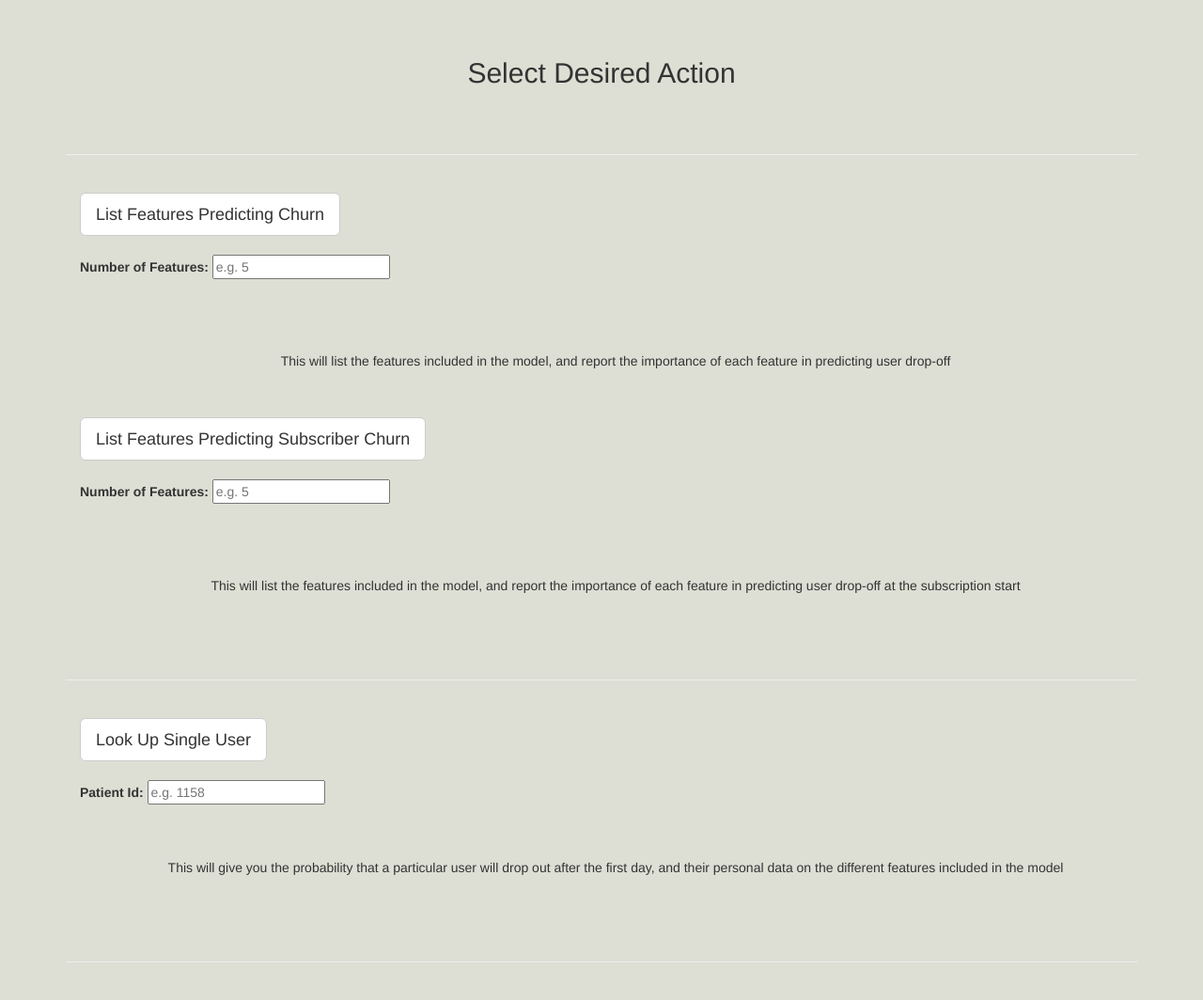
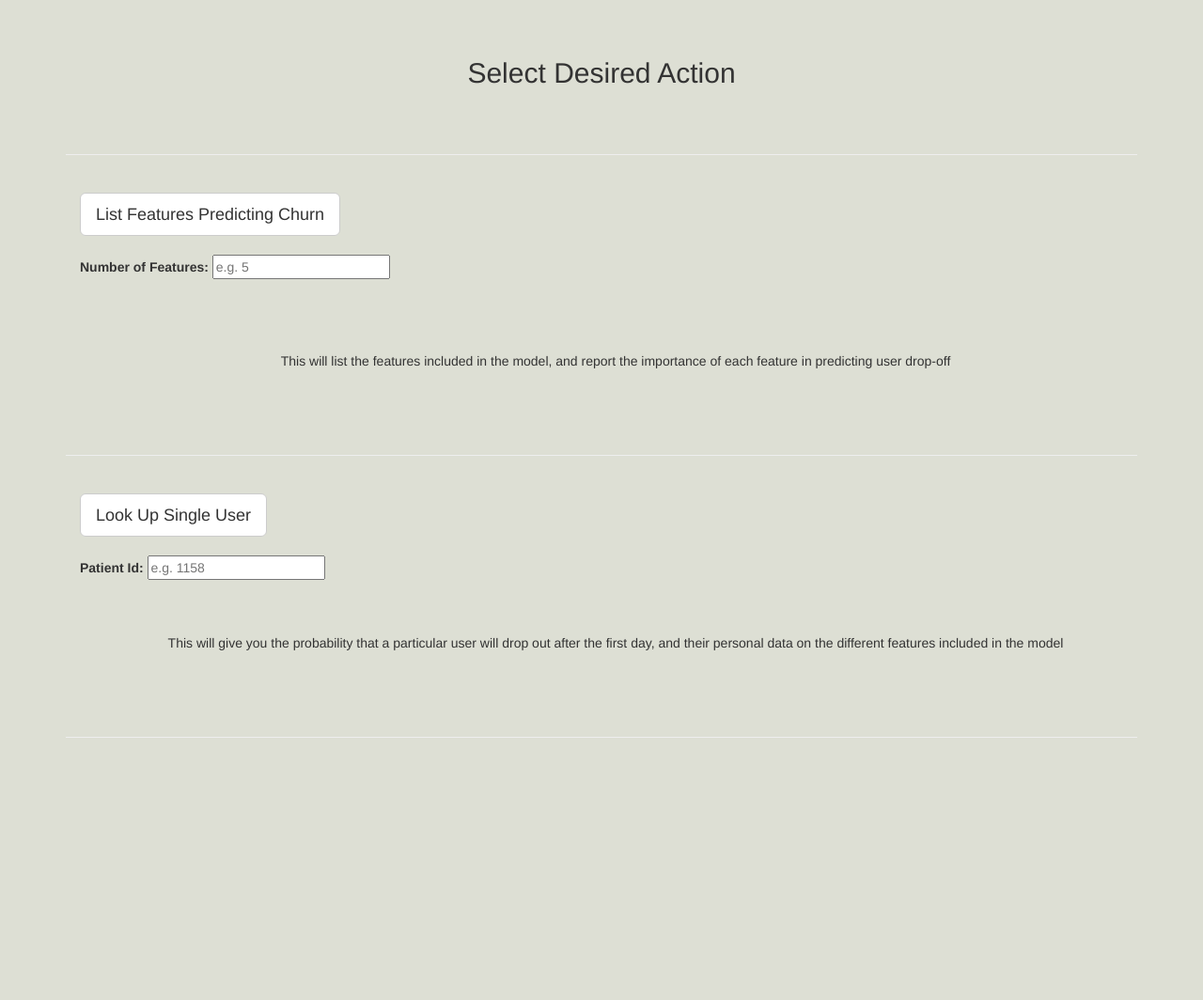
Before and after one commit to kbporter/insight_fellowship, a Flask app: page / in a window 1280 px wide. Shown: the part 863-1927 px from the top of the page at 94% size. After the commit the page ends 1648 px from the top, so only its background shows below. Run offline with Flask 2, Linux system fonts and the light colour scheme; parts of the project's set-up code (start-up, migrations or seed data) failed here and were passed over; some libraries are stand-ins or nearby versions.

Commit message:
return to single model output

```diff
--- a/constant_therapy_app/templates/input.html
+++ b/constant_therapy_app/templates/input.html
@@ -24,6 +24,11 @@
     <!-- Just for debugging purposes. Don't actually copy these 2 lines! -->
     <!--[if lt IE 9]><script src="../../assets/js/ie8-responsive-file-warning.js"></script><![endif]-->
     <script src="../../assets/js/ie-emulation-modes-warning.js"></script>
+
+    img {
+       width: 80%;
+       height: auto;
+     }
 
     <!-- HTML5 shim and Respond.js for IE8 support of HTML5 elements and media queries -->
     <!--[if lt IE 9]>
@@ -63,6 +68,19 @@
 
   <br> <br> <br>
     <div class="container">
+
+    <div class="hero-unit" style='position:absolute;z-index:0;left:0;top:0; width:80%;height:80%'>
+      <img src="../static/image/churnbanner.png" alt="banner" style="float:center">
+<!--     <h1>Heading</h1>
+    <p>Tagline</p> -->
+    <p>
+      <a class="btn btn-primary btn-large">
+        Learn more
+      </a>
+    </p>
+    </div>
+  </div
+    <div class="container">
       <iframe src="https://docs.google.com/presentation/d/1ciTtGoBGGynowmWImCIJjk4psaE_iZjeOawQpqhS260/embed?start=false&loop=false&delayms=3000" frameborder="0" width="960" height="749" allowfullscreen="true" mozallowfullscreen="true" webkitallowfullscreen="true"></iframe>
     </div>
 
@@ -88,26 +106,6 @@
         <br>
         <div class="starter-template">
           <p>This will list the features included in the model, and report the importance of each feature in predicting user drop-off </p>
-        </div>
-      </form>
-    </div>
-
-
-
-    <div class = "container">
-
-      <form  action="/features_output_subscribed" method="GET">
-        <div>
-          <button type="submit" class="btn btn-default btn-lg">List Features Predicting Subscriber Churn</button>
-        </div>
-        <br>
-        <div class="form-group">
-          <label for="numfeatures">Number of Features:</label>
-          <input type="number" id="numfeatures" name='numfeatures' placeholder="e.g. 5">
-        </div>
-        <br>
-        <div class="starter-template">
-          <p>This will list the features included in the model, and report the importance of each feature in predicting user drop-off at the subscription start</p>
         </div>
       </form>
     </div>
--- a/constant_therapy_app/views.py
+++ b/constant_therapy_app/views.py
@@ -108,25 +108,9 @@ def features_output():
 
     return render_template("features_output.html", table=table_out, validation=validation, numfeatures=numfeatures) #training=training,
 
-@app.route('/features_output_subscribed')
-def features_output_subscribed():
-    #pull 'birth_month' from input field and store it
-    numfeatures = request.args.get('numfeatures')
-    try:
-        numfeatures = int(numfeatures)
-    except ValueError:
-        numfeatures = 5
-    validation, table = ModelItSubscribed() # training,
-    table_out = []
-    # for i in range(0, table.shape[0]):
-    for i in range(numfeatures):
-        table_out.append(dict(feature=table.iloc[i]['feature'], importance=table.iloc[i]['importance'], diffactInact=table.iloc[i]['diffactInact']))
-
-    return render_template("features_output_subscribed.html", table=table_out, validation=validation, numfeatures=numfeatures) #training=training,
-
 @app.route('/patient_output')
 def patient_output():
-    #pull 'patient_id' from input field and store it
+    #pull 'anon_id' from input field and store it
     patient = request.args.get('idofpatient')
     # patient = int(patient)
     prediction, activity, assessment, patient, active_status, avg_rt, first_trial_rt, avg_acc, level1acc, first_acc, platform, type37acc, sumskipped, level2acc, type24acc  = ModelOne(patient) # avg_rt, avg_ratio, first_acc, platform,
@@ -143,12 +127,3 @@ def aboutme():
 @app.route('/contact')
 def contact():
     return render_template("contact.html")
-
-
-# @app.route('/high_risk_output')
-# def high_risk_output():
-#     #pull 'patient_id' from input field and store it
-#     patient = request.args.get('idofpatient')
-#     # patient = int(patient)
-#     prediction, activity, assessment, patient, avg_acc, avg_rt, avg_ratio, first_acc, platform, active_status = ModelOne(patient)
-#     return render_template("high_risk_output.html", prediction=prediction, activity=activity, assessment=assessment, patient=patient, avg_acc=avg_acc, avg_rt=avg_rt, avg_ratio=avg_ratio, first_acc=first_acc, platform=platform, active_status=active_status)
```
Also changed, not shown: constant_therapy_app/templates/features_output.html (+0 -34 lines), katie_user_model.py (+13 -13 lines), my_functions.py (+7 -7 lines).
